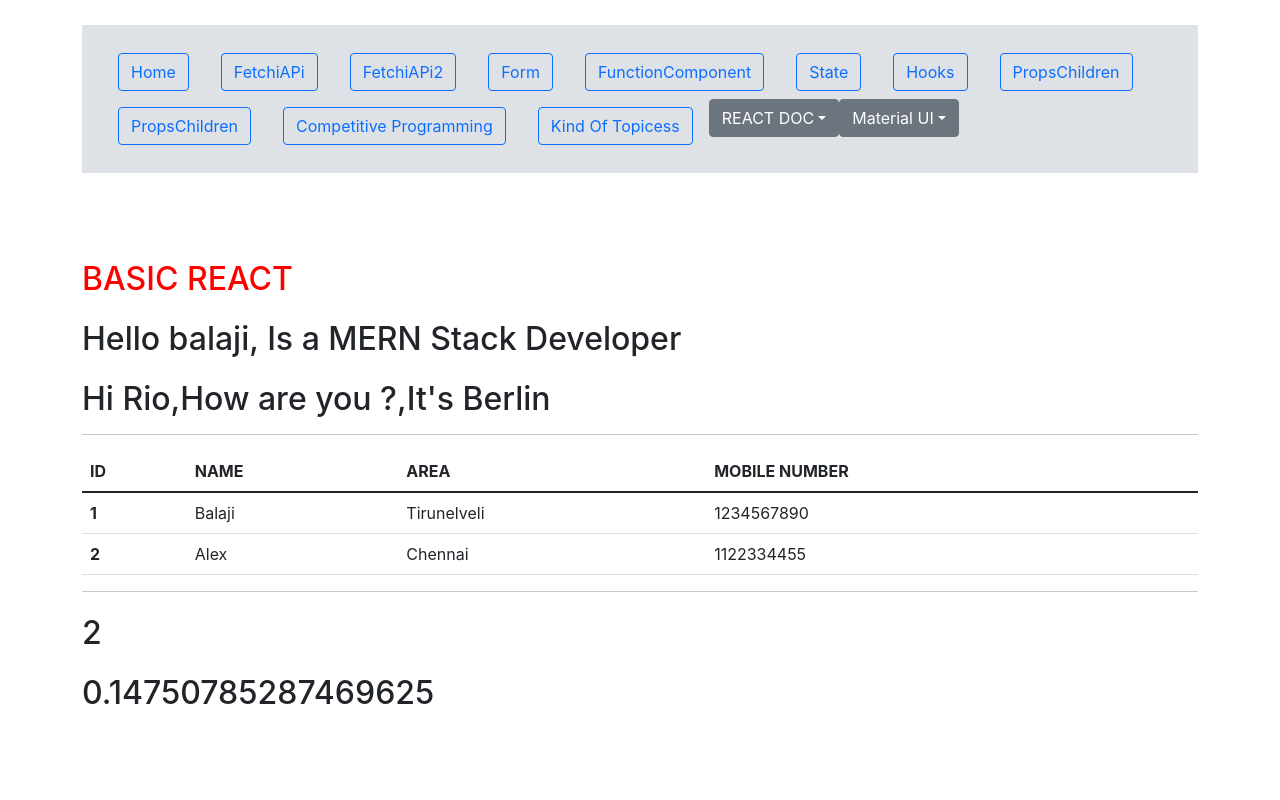
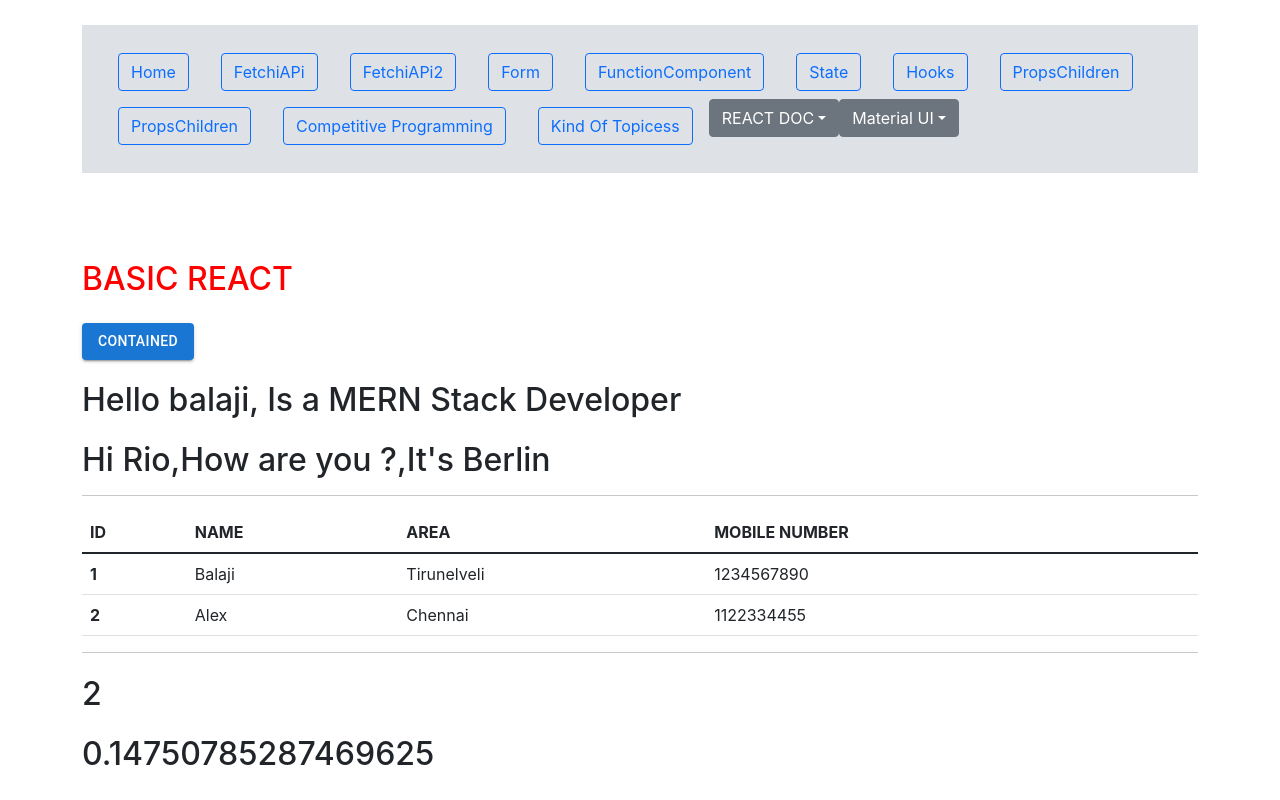
Before and after one commit to balaji1610/basic_react_new, a React (Create React App) app: page / in a window 1280 px wide. Built offline with nearby package versions, Linux system fonts and the light colour scheme.

Commit message:
material_ui_library

```diff
--- a/package.json
+++ b/package.json
@@ -3,6 +3,9 @@
   "version": "0.1.0",
   "private": true,
   "dependencies": {
+    "@emotion/react": "^11.11.1",
+    "@emotion/styled": "^11.11.0",
+    "@mui/material": "^5.13.4",
     "@testing-library/jest-dom": "^5.16.2",
     "@testing-library/react": "^12.1.4",
     "@testing-library/user-event": "^13.5.0",
--- a/src/Components/Props.js
+++ b/src/Components/Props.js
@@ -2,12 +2,16 @@
 /* Props are used to pass data */
 /* Components receive data from outside with props */
 /* Data From Props is read-only and can not be modified by a component that is receiving it from outside */
-
+import Button from "@mui/material/Button";
 import React from "react";
 function Props(props) {
   return (
     <section className="Props">
       <div>
+        <h1>
+          {" "}
+          <Button variant="contained">Contained</Button>
+        </h1>
         <h1>
           Hello {props.nameV1}, Is a {props.developer} Stack Developer
         </h1>
```
Also changed, not shown: 1 other file (tests, documents, lock files or other folders).
